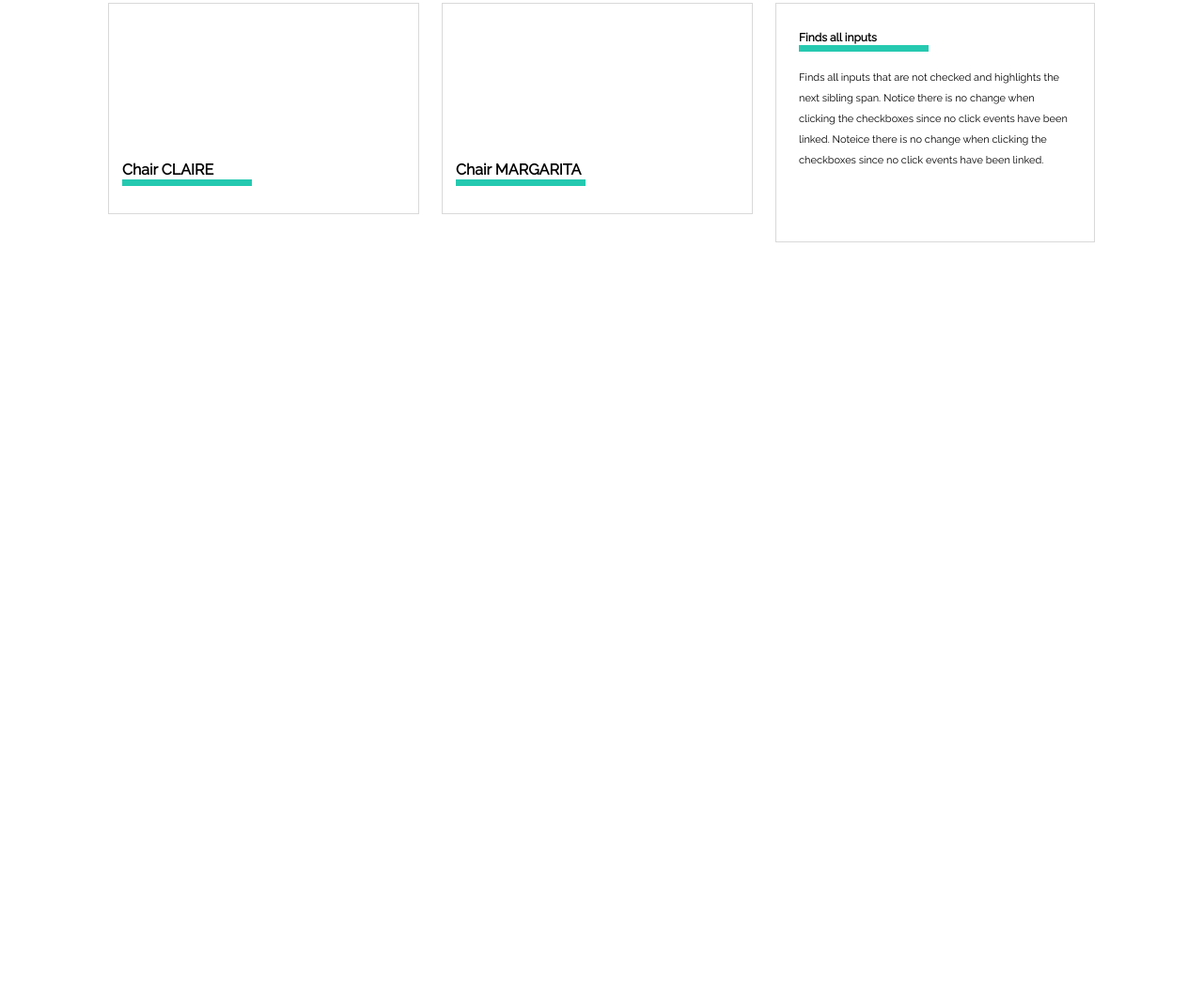
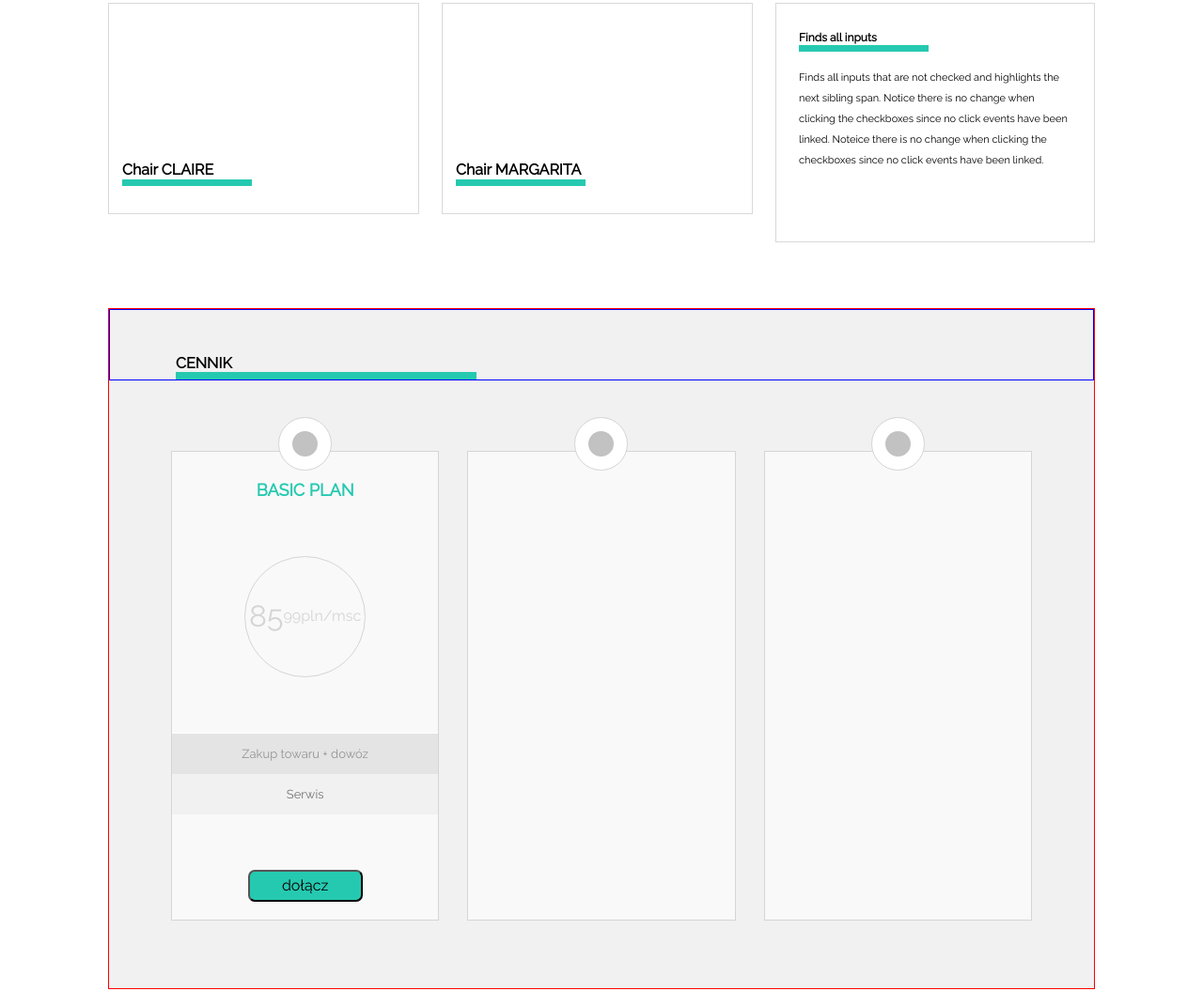
Before and after one commit to msawastian/sitOnOurChair, a plain HTML site: page index.html in a window 1280 px wide. Shown: the part 499-1554 px from the top of the page at 94% size. Before the commit the page ends 827 px from the top, so only its background shows below. Drawn offline with nearby package versions, Linux system fonts and the light colour scheme; files that its build step writes are made by us from their sources.

Commit message:
Pricing plans v 0.1

```diff
--- a/index.html
+++ b/index.html
@@ -99,5 +99,40 @@
             </div>
         </div>
     </section>
+    <section>
+        <div class="container plans-div">
+            <div class="plans-header">
+                <h2>cennik</h2>
+            </div>
+            <div class="plans-options">
+                <div class="plans-option">
+                    <div class="dot1">
+                        <div class="dot2"></div>
+                    </div>
+                    <h3>basic plan</h3>
+                    <div class="plan-price">
+                        <span>85 </span>
+                        <span>99</span>
+                        <span>pln/msc</span>
+                    </div>
+                    <ul>
+                        <li>Zakup towaru + dowóz</li>
+                        <li>Serwis</li>
+                    </ul>
+                    <button>dołącz</button>
+                </div>
+                <div class="plans-option">
+                    <div class="dot1">
+                        <div class="dot2"></div>
+                    </div>
+                </div>
+                <div class="plans-option">
+                    <div class="dot1">
+                        <div class="dot2"></div>
+                    </div>
+                </div>
+            </div>
+        </div>
+    </section>
 </body>
 </html>
--- a/scss/main.scss
+++ b/scss/main.scss
@@ -1,6 +1,11 @@
+$site-color: #25c9b0;
+
 @import "partials/_header.scss";
 @import "partials/_slider.scss";
 @import "partials/_chairs.scss";
+@import "partials/_shopping-plans.scss";
+
+
 * {
   box-sizing: border-box;
 }
@@ -12,6 +17,16 @@
   font-weight: bold;
 }
 
+%large-site-color-underscore {
+  border-bottom: solid 8px $site-color;
+  width: 320px;
+  display: block;
+  font-weight: bold;
+  font-size: 16px;
+  text-transform: uppercase;
+}
+
+
 body {
   font-family: 'Raleway', sans-serif;
 }
--- a/scss/partials/_header.scss
+++ b/scss/partials/_header.scss
@@ -1,4 +1,4 @@
-$site-color: #25c9b0;
+//$site-color: #25c9b0;
 
 .logo {
   float: left;
--- /dev/null
+++ b/scss/partials/_shopping-plans.scss
@@ -0,0 +1,121 @@
+.plans-div {
+  height: 725px;
+  border: 1px solid red;
+  display: flex;
+  flex-direction: column;
+  background-color: #f1f1f1;
+  .plans-header {
+    width: 100%;
+    border: 1px solid blue;
+    h2 {
+      @extend %large-site-color-underscore;
+      margin: 48px 0 0 70px;
+    }
+  }
+  .plans-options {
+    display: flex;
+    flex-direction: row;
+    justify-content: space-between;
+    .plans-option {
+      height: 500px;
+      width: 330px;
+      border: 1px solid #d5d5d5;
+      position: relative;
+      background-color: #f9f9f9;
+      display: flex;
+      flex-direction: column;
+      align-items: center;
+      justify-content: space-between;
+      &:first-child {
+        margin: 75px 15px 0 66px;
+      }
+      &:nth-child(2) {
+        margin: 75px 15px;
+      }
+      &:last-child {
+        margin: 75px 66px 0 15px;
+      }
+      h3 {
+        font-size: 18px;
+        text-transform: uppercase;
+        color: $site-color;
+        text-align: center;
+
+        margin: 31px 0 0 0;
+      }
+      .plan-price {
+        width: 129px;
+        height: 129px;
+        border-radius: 50%;
+        border: 1px solid #d5d5d5;
+        display: flex;
+        flex-wrap: wrap;
+        flex-direction: row;
+        align-items: center;
+        justify-content: center;
+        //margin: 32px auto;
+        span {
+          display: block;
+          color: #d5d5d5;
+          &:first-child {
+            font-size: 32px;
+          }
+        }
+        }
+      ul {
+        list-style: none;
+        padding: 0;
+        margin: 0;
+        border-top: 1px solid white;
+        width: 100%;
+        li {
+          font-size: 13px;
+          line-height: 43px;
+          height: 43px;
+          text-align: center;
+          &:nth-child(odd) {
+            background-color: #e4e4e4;
+            color: #949494;
+          }
+          &:nth-child(even) {
+            background-color: #f1f1f1;
+            color: #747474;
+          }
+        }
+      }
+      button {
+        background-color: $site-color;
+        height: 34px;
+        width: 122px;
+        border-radius: 7px;
+        margin: 0 0 19px 0;
+      }
+      }
+    }
+  }
+
+.dot1 {
+  border: 1px solid #d5d5d5;
+  border-radius: 50%;
+  width: 57px;
+  height: 57px;
+  position: absolute;
+  left: 50%;
+  margin-left: -28.5px;
+  top: -37px;
+  z-index: 1;
+  background-color: #ffffff;
+}
+
+.dot2 {
+  border-radius: 50%;
+  width: 27px;
+  height: 27px;
+  position: relative;
+  top: 50%;
+  margin-top: -13.5px;
+  left: 50%;
+  margin-left: -13.5px;
+  background-color: #c2c2c2;
+  z-index: 2;
+}
```
